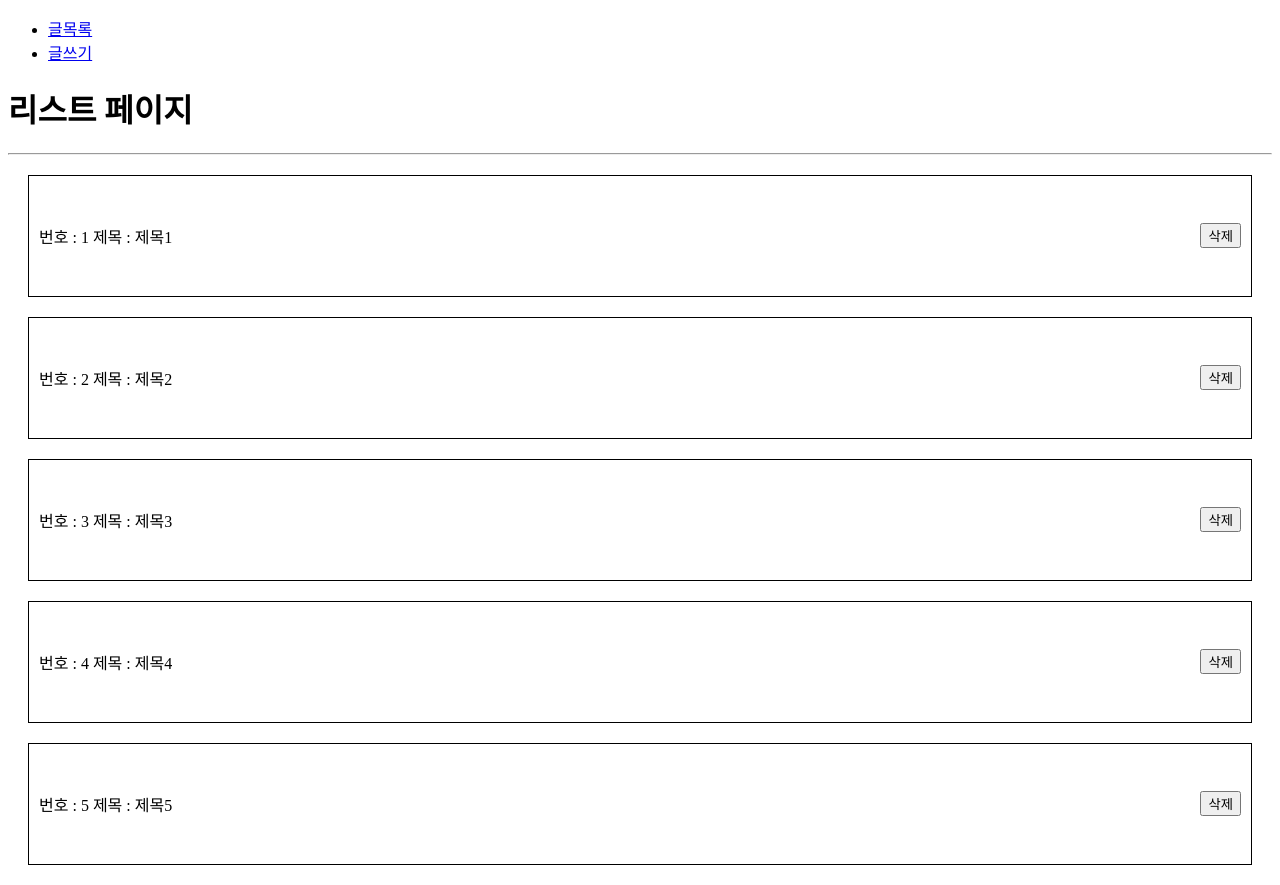
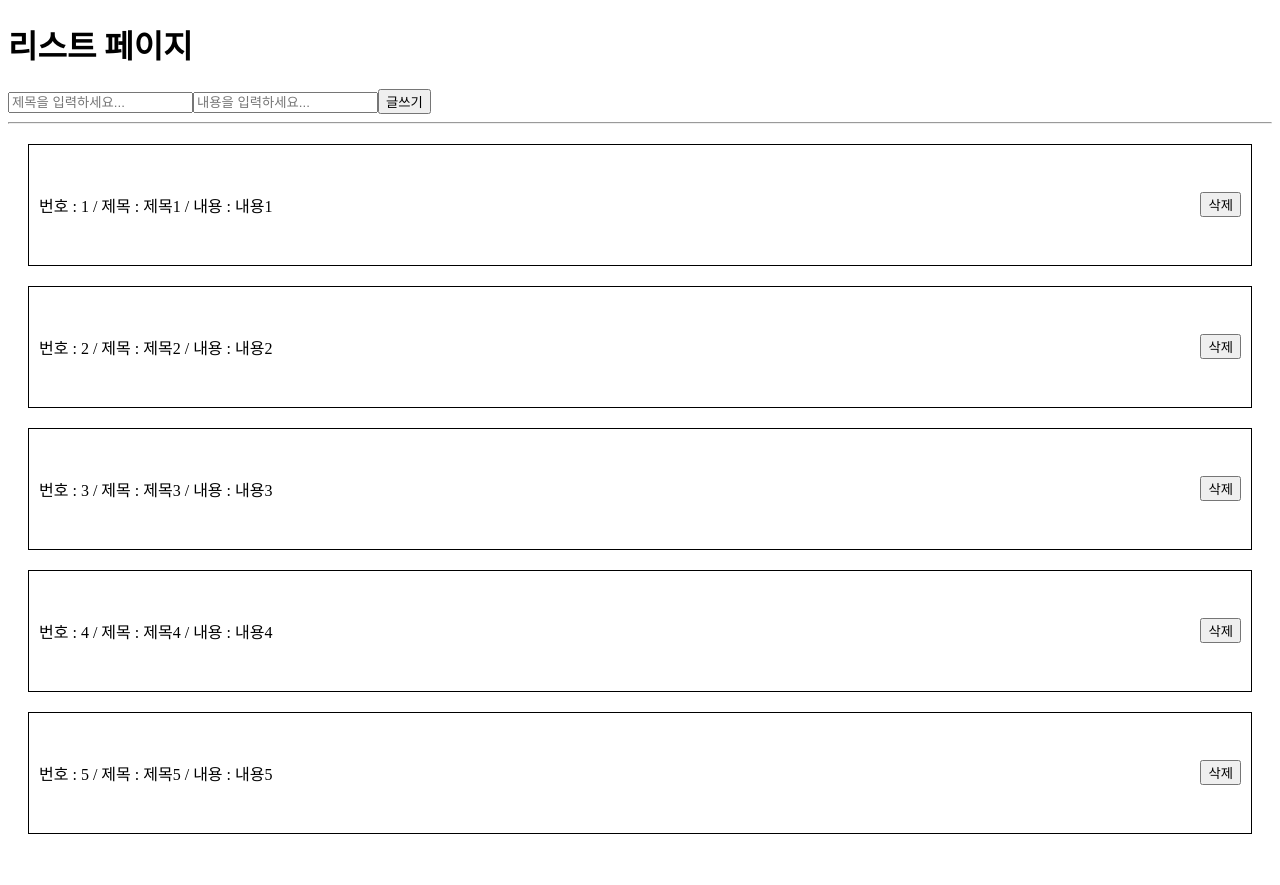
Before and after one commit to cyccc95/reactwork, a React (Create React App) app: page / in a window 1280 px wide. After the commit the page ends 854 px from the top, so only its background shows below. Built offline with nearby package versions, Linux system fonts and the light colour scheme.

Commit message:
글목록, 글쓰기 테스트2

```diff
--- a/src/App.js
+++ b/src/App.js
@@ -1,17 +1,10 @@
-import { Route, Routes } from 'react-router-dom';
-import Navigation from './components/Navigation';
 import ListPage from './pages/ListPage';
-import WritePage from './pages/WritePage';
 
 // 글쓰기, 글삭제, 글목록보기
 function App() {
   return (
     <>
-      <Navigation />
-      <Routes>
-        <Route path="/" exact={true} element={<ListPage />} />
-        <Route path="/write" exact={true} element={<WritePage />} />
-      </Routes>
+      <ListPage />
     </>
   );
 }
--- a/src/components/Navigation.js
+++ /dev/null
@@ -1,17 +0,0 @@
-import React from 'react';
-import { Link } from 'react-router-dom';
-
-const Navigation = () => {
-  return (
-    <ul>
-      <li>
-        <Link to="/">글목록</Link>
-      </li>
-      <li>
-        <Link to="/write">글쓰기</Link>
-      </li>
-    </ul>
-  );
-};
-
-export default Navigation;
--- a/src/pages/ListPage.js
+++ b/src/pages/ListPage.js
@@ -12,22 +12,71 @@
 `;
 
 const ListPage = () => {
+  const [post, setPost] = useState({
+    id: '',
+    title: '',
+    content: '',
+  });
+
   const [posts, setPosts] = useState([
-    { id: 1, title: '제목1' },
-    { id: 2, title: '제목2' },
-    { id: 3, title: '제목3' },
-    { id: 4, title: '제목4' },
-    { id: 5, title: '제목5' },
+    { id: 1, title: '제목1', content: '내용1' },
+    { id: 2, title: '제목2', content: '내용2' },
+    { id: 3, title: '제목3', content: '내용3' },
+    { id: 4, title: '제목4', content: '내용4' },
+    { id: 5, title: '제목5', content: '내용5' },
   ]);
+
+  const handleWrite = (e) => {
+    e.preventDefault(); // form태그가 하려는 액션을 중지시켜야 함
+    // ListPage의 setPosts에 담아야 함
+    setPosts([...posts, post]);
+  };
+
+  // const handleChangeTitle = (e) => {
+  //   console.log(e.target.value);
+  //   setPost({ title: e.target.value });
+  // };
+
+  // const handleChangeContent = (e) => {
+  //   setPost({ content: e.target.value });
+  // };
+
+  const handleForm = (e) => {
+    // console.log(e.target.name);
+    // console.log(e.target.value);
+
+    // computed property names 문법 (키값 동적 할당)
+    setPost({ ...post, [e.target.name]: e.target.value });
+
+    // console.log(post.title);
+    // console.log(post.content);
+  };
 
   return (
     <div>
       <h1>리스트 페이지</h1>
+      <form onSubmit={handleWrite}>
+        <input
+          type="text"
+          placeholder="제목을 입력하세요..."
+          value={post.title}
+          onChange={handleForm}
+          name="title"
+        />
+        <input
+          type="text"
+          placeholder="내용을 입력하세요..."
+          value={post.content}
+          onChange={handleForm}
+          name="content"
+        />
+        <button type="submit">글쓰기</button>
+      </form>
       <hr />
       {posts.map((post) => (
         <StyledItemBoxDiv>
           <div>
-            번호 : {post.id} 제목 : {post.title}
+            번호 : {post.id} / 제목 : {post.title} / 내용 : {post.content}
           </div>
           <button>삭제</button>
         </StyledItemBoxDiv>
--- a/src/pages/WritePage.js
+++ /dev/null
@@ -1,23 +0,0 @@
-import React from 'react';
-
-const WritePage = () => {
-  const handleWrite = () => {
-    // ListPage의 setPosts에 담아야 함
-    let post = { id: 6, title: '인풋값' };
-  };
-
-  return (
-    <div>
-      <h1>글쓰기 페이지</h1>
-      <hr />
-      <form>
-        <input type="text" placeholder="제목을 입력하세요..." />
-        <button type="button" onClick={handleWrite}>
-          글쓰기
-        </button>
-      </form>
-    </div>
-  );
-};
-
-export default WritePage;
```
